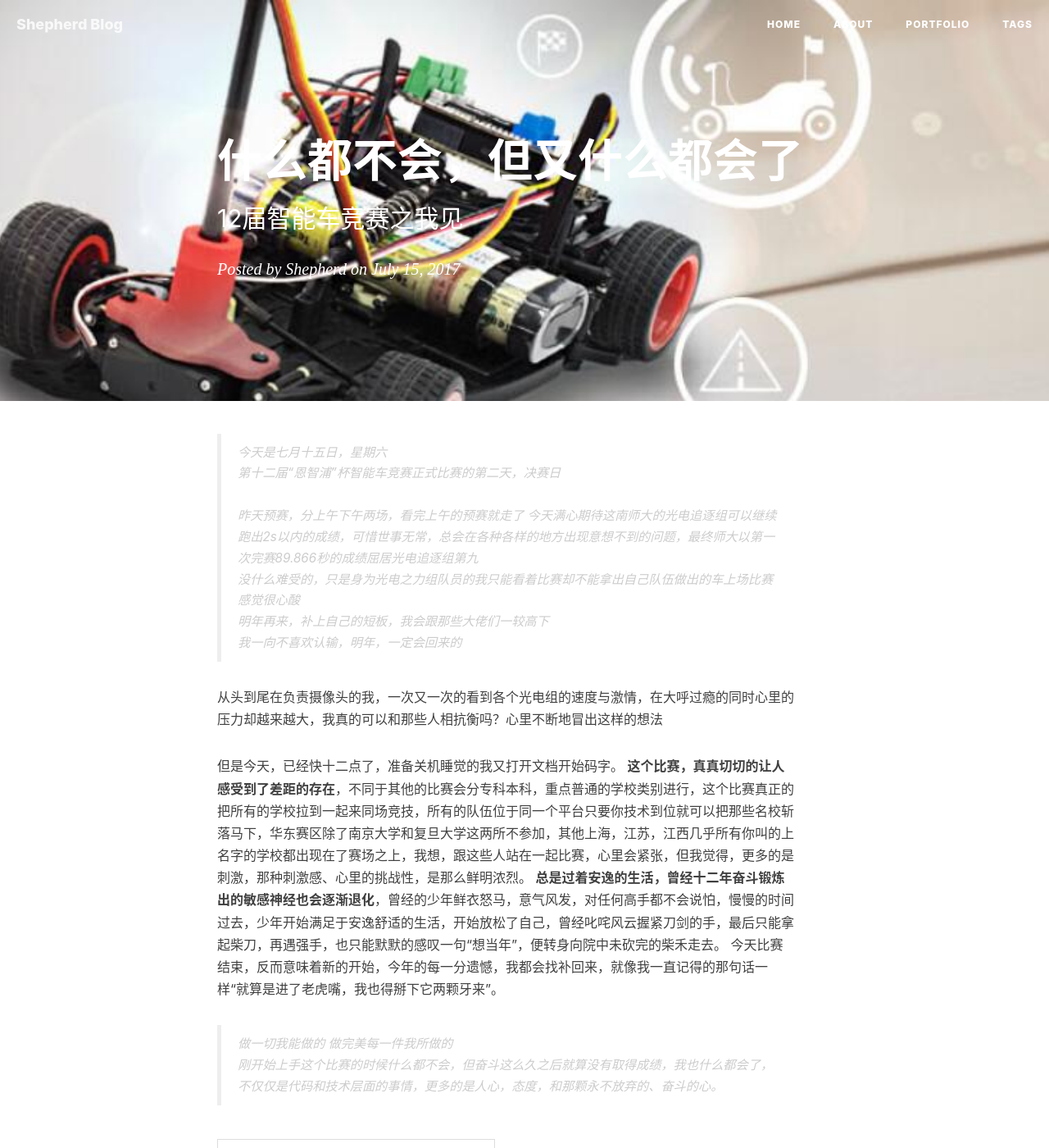
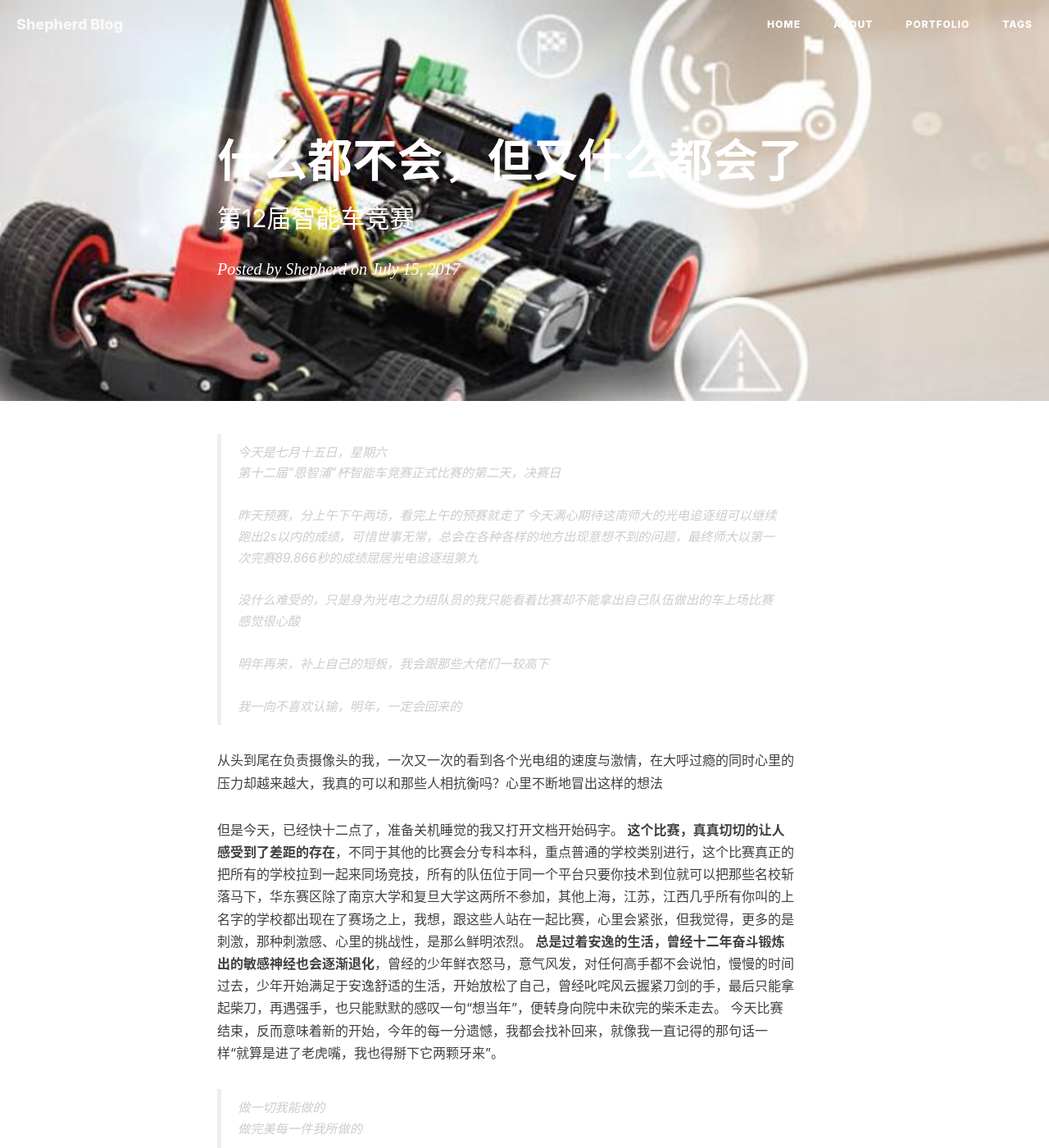
Before and after one commit to distan/distan.github.io, a Jekyll site: the page built from _posts/2017-07-15-learn-something-NXP.markdown, in a window 1280 px wide and 1400 px high. Shown: the whole window at 82% size. Built offline with Jekyll 4.4.1, drawn with Linux system fonts in a browser that asks for light colours; nearby versions of some CDN libraries; comment, search, counter and statistics services are not loaded.

Commit message:
distan.github.io

```diff
--- a/_posts/2017-07-15-learn-something-NXP.markdown
+++ b/_posts/2017-07-15-learn-something-NXP.markdown
@@ -1,7 +1,7 @@
 ---
 layout:     post
 title:      "什么都不会，但又什么都会了"
-subtitle:   "12届智能车竞赛之我见"
+subtitle:   "第12届智能车竞赛"
 date:       2017-07-15 23:48:41
 author:     "Shepherd"
 header-img: "img/post-bg-freescale.jpg"
@@ -13,10 +13,12 @@
 > 昨天预赛，分上午下午两场，看完上午的预赛就走了
 > 今天满心期待这南师大的光电追逐组可以继续跑出2s以内的成绩，可惜世事无常，总会在各种各样的地方出现意想不到的问题，最终师大以第一次完赛89.866秒的成绩屈居光电追逐组第九
 > <br/>
->
+> <br/>
 > 没什么难受的，只是身为光电之力组队员的我只能看着比赛却不能拿出自己队伍做出的车上场比赛感觉很心酸
 > <br/>
+> <br/>
 > 明年再来，补上自己的短板，我会跟那些大佬们一较高下
+> <br/>
 > <br/>
 > 我一向不喜欢认输，明年，一定会回来的
 
@@ -27,7 +29,9 @@
 **总是过着安逸的生活，曾经十二年奋斗锻炼出的敏感神经也会逐渐退化**，曾经的少年鲜衣怒马，意气风发，对任何高手都不会说怕，慢慢的时间过去，少年开始满足于安逸舒适的生活，开始放松了自己，曾经叱咤风云握紧刀剑的手，最后只能拿起柴刀，再遇强手，也只能默默的感叹一句“想当年”，便转身向院中未砍完的柴禾走去。
 今天比赛结束，反而意味着新的开始，今年的每一分遗憾，我都会找补回来，就像我一直记得的那句话一样“就算是进了老虎嘴，我也得掰下它两颗牙来”。
 <br/>
->做一切我能做的
->做完美每一件我所做的
-><br/>
->刚开始上手这个比赛的时候什么都不会，但奋斗这么久之后就算没有取得成绩，我也什么都会了，不仅仅是代码和技术层面的事情，更多的是人心，态度，和那颗永不放弃的、奋斗的心。
+> 做一切我能做的
+> <br/>
+> 做完美每一件我所做的
+> <br/>
+> <br/>
+> 刚开始上手这个比赛的时候什么都不会，但奋斗这么久之后就算没有取得成绩，我也什么都会了，不仅仅是代码和技术层面的事情，更多的是人心，态度，和那颗永不放弃的、奋斗的心。
```
